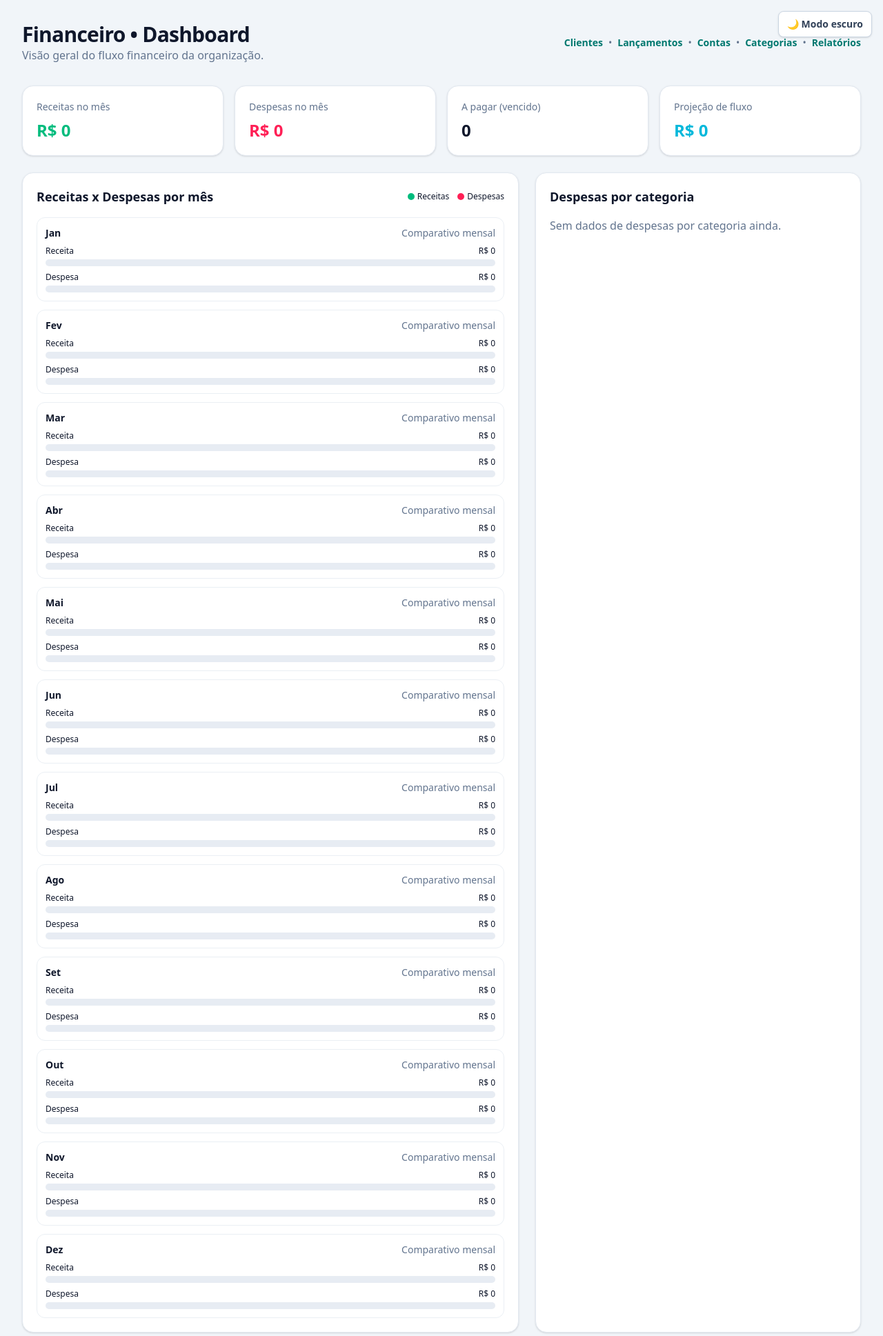
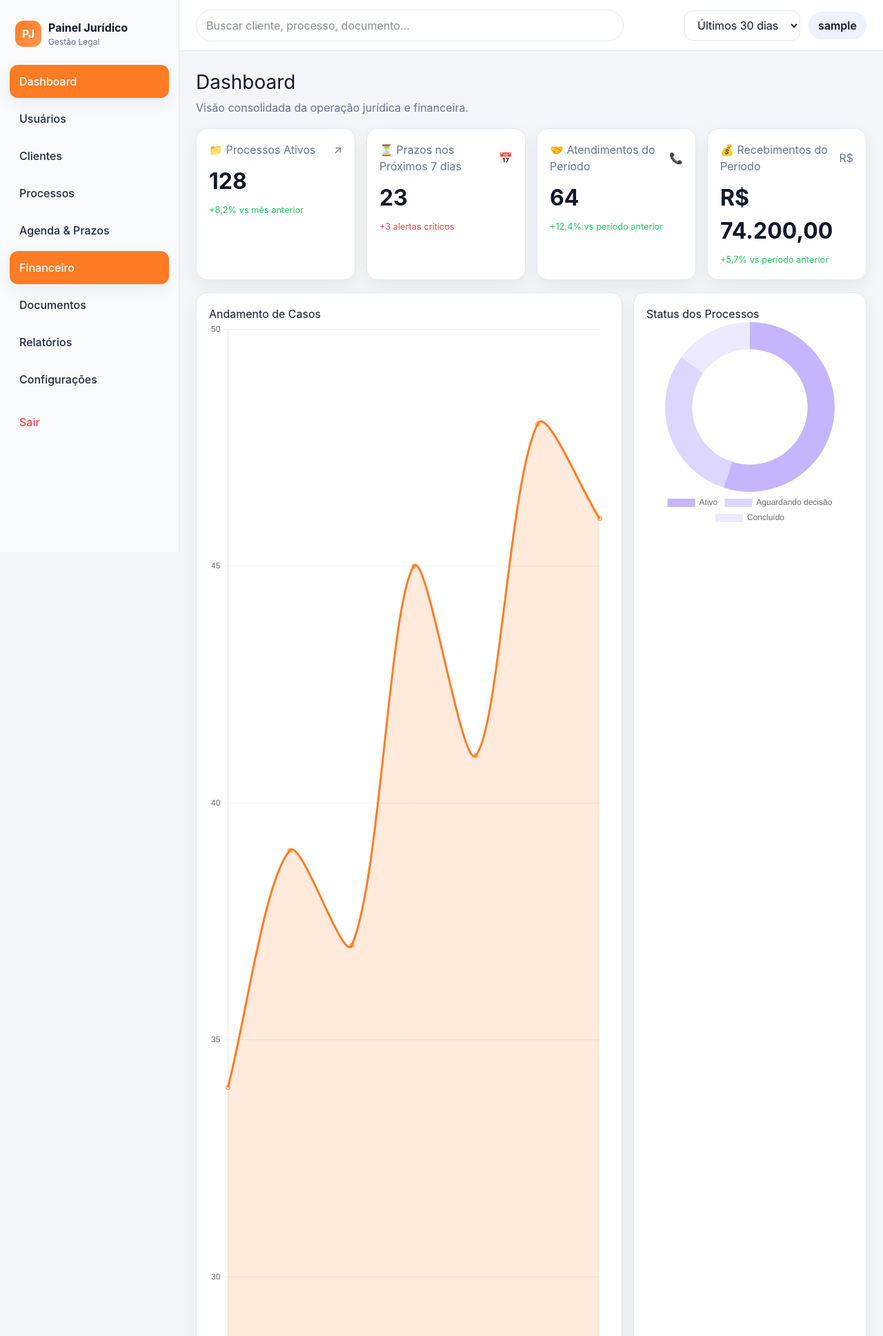
Before and after one commit to Calebe777/IA-juridica, a Django app: page /financeiro/ in a window 1280 px wide. Shown: the top 1937 px of the page at 69% size. Run offline with Django 5.2, Linux system fonts and the light colour scheme; the visitor is signed in with stand-in values (Sample User, id 1); data comes from the database, SQL or seed files in the repository; data that the repository does not hold is empty.

Commit message:
Redesenha dashboard com layout Bubble e shell reutilizável

```diff
--- a/arcabe3-completo-master/financeiro/templates/financeiro/dashboard.html
+++ b/arcabe3-completo-master/financeiro/templates/financeiro/dashboard.html
@@ -1,123 +1,141 @@
 {% extends 'base.html' %}
-{% block 'title' %}Financeiro | Dashboard{% endblock %}
+{% block 'title' %}Dashboard | Painel Jurídico{% endblock %}
+
+{% block 'head' %}
+<script src="https://cdn.jsdelivr.net/npm/chart.js"></script>
+{% endblock 'head' %}
+
 {% block 'body' %}
-<!-- CONTAINER GERAL DO DASHBOARD FINANCEIRO -->
-<div class="mx-auto max-w-7xl p-6 md:p-8">
-    <!-- TÍTULO + NAVEGAÇÃO ENTRE MÓDULOS FINANCEIROS -->
-    <div class="mb-8 flex flex-wrap items-center justify-between gap-4">
-        <div>
-            <h1 class="text-3xl font-bold tracking-tight">Financeiro • Dashboard</h1>
-            <p class="text-slate-500">Visão geral do fluxo financeiro da organização.</p>
-        </div>
-        <nav class="flex flex-wrap items-center gap-2 text-sm">
-            <a class="font-semibold text-teal-700 hover:text-teal-600" href="{% url 'clientes' %}">Clientes</a>
-            <span class="text-slate-500">•</span>
-            <a class="font-semibold text-teal-700 hover:text-teal-600" href="{% url 'financeiro_lancamentos' %}">Lançamentos</a>
-            <span class="text-slate-500">•</span>
-            <a class="font-semibold text-teal-700 hover:text-teal-600" href="{% url 'financeiro_contas' %}">Contas</a>
-            <span class="text-slate-500">•</span>
-            <a class="font-semibold text-teal-700 hover:text-teal-600" href="{% url 'financeiro_categorias' %}">Categorias</a>
-            <span class="text-slate-500">•</span>
-            <a class="font-semibold text-teal-700 hover:text-teal-600" href="{% url 'financeiro_relatorios' %}">Relatórios</a>
-        </nav>
-    </div>
+<section class="dashboard-grid">
+    <header>
+        <h1 class="section-title">Dashboard</h1>
+        <p class="section-subtitle">Visão consolidada da operação jurídica e financeira.</p>
+    </header>
 
-    <!-- CARDS DE INDICADORES PRINCIPAIS -->
-    <section class="grid gap-4 md:grid-cols-2 lg:grid-cols-4">
-        <article class="rounded-2xl border border-slate-200 bg-white p-5 shadow-sm">
-            <p class="text-sm text-slate-500">Receitas no mês</p>
-            <p class="mt-2 text-2xl font-bold text-emerald-500">R$ {{ receitas_mes }}</p>
+    <section class="kpi-grid">
+        <article class="card">
+            <div class="kpi-head"><span>📁 Processos Ativos</span><span>↗</span></div>
+            <div class="kpi-value">{{ a_receber|default:128 }}</div>
+            <small class="kpi-trend up">+8,2% vs mês anterior</small>
         </article>
-        <article class="rounded-2xl border border-slate-200 bg-white p-5 shadow-sm">
-            <p class="text-sm text-slate-500">Despesas no mês</p>
-            <p class="mt-2 text-2xl font-bold text-rose-500">R$ {{ despesas_mes }}</p>
+        <article class="card">
+            <div class="kpi-head"><span>⏳ Prazos nos Próximos 7 dias</span><span>📅</span></div>
+            <div class="kpi-value">{{ a_pagar|default:23 }}</div>
+            <small class="kpi-trend down">+3 alertas críticos</small>
         </article>
-        <article class="rounded-2xl border border-slate-200 bg-white p-5 shadow-sm">
-            <p class="text-sm text-slate-500">A pagar (vencido)</p>
-            <p class="mt-2 text-2xl font-bold">{{ a_pagar }}</p>
+        <article class="card">
+            <div class="kpi-head"><span>🤝 Atendimentos do Período</span><span>📞</span></div>
+            <div class="kpi-value">64</div>
+            <small class="kpi-trend up">+12,4% vs período anterior</small>
         </article>
-        <article class="rounded-2xl border border-slate-200 bg-white p-5 shadow-sm">
-            <p class="text-sm text-slate-500">Projeção de fluxo</p>
-            <p class="mt-2 text-2xl font-bold text-cyan-500">R$ {{ projecao }}</p>
+        <article class="card">
+            <div class="kpi-head"><span>💰 Recebimentos do Período</span><span>R$</span></div>
+            <div class="kpi-value">R$ {{ receitas_mes|default:'74.200,00' }}</div>
+            <small class="kpi-trend up">+5,7% vs período anterior</small>
         </article>
     </section>
 
-    <!-- BLOCO DE GRÁFICOS/COMPARATIVOS -->
-    <section class="mt-6 grid gap-6 lg:grid-cols-5">
-        <article class="rounded-2xl border border-slate-200 bg-white p-5 lg:col-span-3 shadow-sm">
-            <div class="mb-4 flex items-center justify-between">
-                <h2 class="text-lg font-semibold">Receitas x Despesas por mês</h2>
-                <div class="flex items-center gap-3 text-xs">
-                    <span class="inline-flex items-center gap-1"><span class="h-2.5 w-2.5 rounded-full bg-emerald-500"></span>Receitas</span>
-                    <span class="inline-flex items-center gap-1"><span class="h-2.5 w-2.5 rounded-full bg-rose-500"></span>Despesas</span>
-                </div>
-            </div>
-            <div class="space-y-3">
-                {% for item in monthly_series %}
-                    <div class="rounded-xl border border-slate-200/70 p-3">
-                        <div class="mb-2 flex items-center justify-between text-sm">
-                            <p class="font-semibold">{{ item.label }}</p>
-                            <p class="text-slate-500">Comparativo mensal</p>
-                        </div>
-                        <div class="space-y-2">
-                            <div>
-                                <div class="mb-1 flex items-center justify-between text-xs">
-                                    <span>Receita</span>
-                                    <span>R$ {{ item.receita }}</span>
-                                </div>
-                                <div class="h-2.5 overflow-hidden rounded-full bg-slate-200/80">
-                                    <div class="h-full rounded-full bg-gradient-to-r from-emerald-400 to-emerald-600" style="width:{% widthratio item.receita max_ano 100 %}%"></div>
-                                </div>
-                            </div>
-                            <div>
-                                <div class="mb-1 flex items-center justify-between text-xs">
-                                    <span>Despesa</span>
-                                    <span>R$ {{ item.despesa }}</span>
-                                </div>
-                                <div class="h-2.5 overflow-hidden rounded-full bg-slate-200/80">
-                                    <div class="h-full rounded-full bg-gradient-to-r from-rose-400 to-rose-600" style="width:{% widthratio item.despesa max_ano 100 %}%"></div>
-                                </div>
-                            </div>
-                        </div>
-                    </div>
-                {% endfor %}
-            </div>
+    <section class="main-charts">
+        <article class="card chart-wrap">
+            <h2>Andamento de Casos</h2>
+            <canvas id="casesProgressChart" height="120"></canvas>
         </article>
-
-        <article class="rounded-2xl border border-slate-200 bg-white p-5 lg:col-span-2 shadow-sm">
-            <h2 class="text-lg font-semibold">Despesas por categoria</h2>
-            <div class="mt-4 space-y-3">
-                {% for item in top_categorias %}
-                    <div class="rounded-lg border border-slate-200/70 p-3">
-                        <div class="mb-1 flex items-center justify-between text-sm">
-                            <span class="font-medium">{{ item.categoria__nome|default:'Sem categoria' }}</span>
-                            <span class="text-slate-500">R$ {{ item.total }}</span>
-                        </div>
-                        <div class="h-2.5 rounded-full bg-slate-200/80">
-                            <div class="h-2.5 rounded-full bg-gradient-to-r from-indigo-400 to-violet-500" style="width:{% widthratio item.total max_categoria 100 %}%"></div>
-                        </div>
-                    </div>
-                {% empty %}
-                    <p class="text-slate-500">Sem dados de despesas por categoria ainda.</p>
-                {% endfor %}
-            </div>
+        <article class="card donut-wrap">
+            <h2>Status dos Processos</h2>
+            <canvas id="processStatusChart" height="170"></canvas>
         </article>
     </section>
 
-    <!-- LISTA DE SALDOS POR CONTA -->
-    <section class="mt-6 rounded-2xl border border-slate-200 bg-white p-5 shadow-sm">
-        <h2 class="text-lg font-semibold">Saldos por conta</h2>
-        <div class="mt-4 grid gap-3 md:grid-cols-2 xl:grid-cols-3">
-            {% for conta, saldo in saldos %}
-                <div class="rounded-xl border border-slate-300/60 p-4">
-                    <p class="font-semibold">{{ conta.nome }}</p>
-                    <p class="text-slate-500 text-sm">{{ conta.tipo }}</p>
-                    <p class="mt-2 text-xl font-bold">R$ {{ saldo }}</p>
-                </div>
-            {% empty %}
-                <p class="text-slate-500">Nenhuma conta cadastrada.</p>
-            {% endfor %}
-        </div>
+    <section class="card table-card">
+        <h2>Prazos e Próximas Ações</h2>
+        <table>
+            <thead>
+                <tr>
+                    <th>Prazo</th>
+                    <th>Cliente</th>
+                    <th>Processo</th>
+                    <th>Ação</th>
+                    <th>Responsável</th>
+                    <th>Status</th>
+                    <th>Prioridade</th>
+                </tr>
+            </thead>
+            <tbody>
+                <tr>
+                    <td>12/11/2026</td>
+                    <td>Grupo Aurum LTDA</td>
+                    <td>0001234-98.2024.8.26.0100</td>
+                    <td>Protocolar contestação</td>
+                    <td>Dra. Marina</td>
+                    <td><span class="badge warning">Em andamento</span></td>
+                    <td><span class="badge danger">Alta</span></td>
+                </tr>
+                <tr>
+                    <td>15/11/2026</td>
+                    <td>João Carvalho</td>
+                    <td>0009890-11.2023.8.26.0001</td>
+                    <td>Reunião de alinhamento</td>
+                    <td>Dr. Vinícius</td>
+                    <td><span class="badge info">Agendado</span></td>
+                    <td><span class="badge warning">Média</span></td>
+                </tr>
+                <tr>
+                    <td>19/11/2026</td>
+                    <td>Log Prime S/A</td>
+                    <td>0012345-66.2022.8.26.0100</td>
+                    <td>Enviar parecer final</td>
+                    <td>Dra. Camila</td>
+                    <td><span class="badge success">Concluído</span></td>
+                    <td><span class="badge info">Baixa</span></td>
+                </tr>
+            </tbody>
+        </table>
     </section>
-</div>
+</section>
 {% endblock %}
+
+{% block 'scripts' %}
+<script>
+const lineCtx = document.getElementById('casesProgressChart');
+if (lineCtx) {
+    new Chart(lineCtx, {
+        type: 'line',
+        data: {
+            labels: ['Mai', 'Jun', 'Jul', 'Ago', 'Set', 'Out', 'Nov'],
+            datasets: [{
+                label: 'Casos com avanço',
+                data: [34, 39, 37, 45, 41, 48, 46],
+                borderColor: '#ff7b24',
+                backgroundColor: 'rgba(255, 123, 36, 0.16)',
+                fill: true,
+                tension: 0.3
+            }]
+        },
+        options: {
+            maintainAspectRatio: false,
+            plugins: { legend: { display: false } },
+            scales: { y: { beginAtZero: true, grid: { color: '#eef2f7' } }, x: { grid: { display: false } } }
+        }
+    });
+}
+
+const donutCtx = document.getElementById('processStatusChart');
+if (donutCtx) {
+    new Chart(donutCtx, {
+        type: 'doughnut',
+        data: {
+            labels: ['Ativo', 'Aguardando decisão', 'Concluído'],
+            datasets: [{
+                data: [55, 30, 15],
+                backgroundColor: ['#c4b5fd', '#ddd6fe', '#ede9fe'],
+                borderWidth: 0
+            }]
+        },
+        options: {
+            cutout: '68%',
+            plugins: { legend: { position: 'bottom' } }
+        }
+    });
+}
+</script>
+{% endblock 'scripts' %}
--- a/arcabe3-completo-master/templates/base.html
+++ b/arcabe3-completo-master/templates/base.html
@@ -1,46 +1,82 @@
+{% load static %}
 <!DOCTYPE html>
 <html lang="pt-BR">
 <head>
     <meta charset="UTF-8" />
     <meta name="viewport" content="width=device-width, initial-scale=1.0" />
     <title>{% block 'title' %}Painel Jurídico{% endblock 'title' %}</title>
+    <link rel="stylesheet" href="{% static 'css/app-dashboard.css' %}">
     <script src="https://cdn.jsdelivr.net/npm/@tailwindcss/browser@4"></script>
-        {% block 'head' %}
-        {% endblock 'head' %}
+    {% block 'head' %}{% endblock 'head' %}
 </head>
-    <body id="app-body" class="min-h-screen bg-slate-100 text-slate-900 antialiased transition-colors duration-200">
-        <button id="theme-toggle" class="fixed right-4 top-4 z-50 rounded-lg border border-slate-300 bg-white px-3 py-2 text-sm font-semibold text-slate-700 shadow-sm transition hover:bg-slate-100" type="button">🌙 Modo escuro</button>
-        {% block 'body' %}
-        {% endblock 'body' %}
+<body>
+{% if request.user.is_authenticated %}
+<div class="app-shell" id="appShell">
+    <aside class="sidebar" id="sidebar">
+        <div class="sidebar__brand">
+            <span class="sidebar__logo">PJ</span>
+            <div>
+                <strong>Painel Jurídico</strong>
+                <small>Gestão Legal</small>
+            </div>
+        </div>
+
+        <nav class="sidebar__menu">
+            <a href="{% url 'financeiro_dashboard' %}" class="menu-item {% if '/financeiro/' in request.path and '/financeiro/lancamentos/' not in request.path and '/financeiro/contas/' not in request.path and '/financeiro/categorias/' not in request.path and '/financeiro/relatorios/' not in request.path %}is-active{% endif %}">Dashboard</a>
+            <a href="{% url 'cadastro' %}" class="menu-item {% if '/usuarios/cadastro/' in request.path %}is-active{% endif %}">Usuários</a>
+            <a href="{% url 'clientes' %}" class="menu-item {% if '/usuarios/clientes/' in request.path %}is-active{% endif %}">Clientes</a>
+            <a href="{% url 'financeiro_lancamentos' %}" class="menu-item {% if '/financeiro/lancamentos/' in request.path %}is-active{% endif %}">Processos</a>
+            <a href="{% url 'financeiro_contas' %}" class="menu-item {% if '/financeiro/contas/' in request.path %}is-active{% endif %}">Agenda &amp; Prazos</a>
+            <a href="{% url 'financeiro_dashboard' %}" class="menu-item {% if '/financeiro/' in request.path %}is-active{% endif %}">Financeiro</a>
+            <a href="{% url 'clientes' %}" class="menu-item">Documentos</a>
+            <a href="{% url 'financeiro_relatorios' %}" class="menu-item {% if '/financeiro/relatorios/' in request.path %}is-active{% endif %}">Relatórios</a>
+            <a href="/admin/" class="menu-item">Configurações</a>
+            <a href="{% url 'login' %}" class="menu-item menu-item--danger">Sair</a>
+        </nav>
+    </aside>
+
+    <div class="app-main">
+        <header class="topbar">
+            <button class="icon-btn only-mobile" id="sidebarToggle" type="button" aria-label="Abrir menu">☰</button>
+            <div class="topbar__search">
+                <input type="search" placeholder="Buscar cliente, processo, documento..." />
+            </div>
+            <div class="topbar__actions">
+                <select aria-label="Filtro de período">
+                    <option>Últimos 7 dias</option>
+                    <option selected>Últimos 30 dias</option>
+                    <option>Este trimestre</option>
+                </select>
+                <div class="topbar__profile">
+                    <span>{{ request.user.username|default:'Usuário' }}</span>
+                </div>
+            </div>
+        </header>
+
+        <main class="page-content">
+{% else %}
+<main class="auth-shell">
+{% endif %}
+
+{% block 'body' %}{% endblock 'body' %}
+
+{% if request.user.is_authenticated %}
+        </main>
+    </div>
+</div>
+{% else %}
+</main>
+{% endif %}
+
 <script>
 (() => {
-                const root = document.documentElement;
-                const body = document.getElementById('app-body');
-                const button = document.getElementById('theme-toggle');
-                const saved = localStorage.getItem('painel-theme');
-                const prefersDark = window.matchMedia('(prefers-color-scheme: dark)').matches;
-
-                const applyTheme = (theme) => {
-                    const dark = theme === 'dark';
-                    root.setAttribute('data-theme', theme);
-                    body.className = dark
-                        ? 'min-h-screen bg-slate-950 text-slate-100 antialiased transition-colors duration-200'
-                        : 'min-h-screen bg-slate-100 text-slate-900 antialiased transition-colors duration-200';
-
-                    button.className = dark
-                        ? 'fixed right-4 top-4 z-50 rounded-lg border border-slate-700 bg-slate-800 px-3 py-2 text-sm font-semibold text-slate-100 shadow-sm transition hover:bg-slate-700'
-                        : 'fixed right-4 top-4 z-50 rounded-lg border border-slate-300 bg-white px-3 py-2 text-sm font-semibold text-slate-700 shadow-sm transition hover:bg-slate-100';
-
-                    button.textContent = dark ? '☀️ Modo claro' : '🌙 Modo escuro';
-                };
-
-                applyTheme(saved || (prefersDark ? 'dark' : 'light'));
-                button.addEventListener('click', () => {
-                    const next = root.getAttribute('data-theme') === 'dark' ? 'light' : 'dark';
-                    localStorage.setItem('painel-theme', next);
-                    applyTheme(next);
-                });
+    const sidebar = document.getElementById('sidebar');
+    const button = document.getElementById('sidebarToggle');
+    if (sidebar && button) {
+        button.addEventListener('click', () => sidebar.classList.toggle('is-open'));
+    }
 })();
 </script>
+{% block 'scripts' %}{% endblock 'scripts' %}
 </body>
 </html>
--- /dev/null
+++ b/arcabe3-completo-master/templates/static/css/app-dashboard.css
@@ -0,0 +1,149 @@
+:root {
+  --bg: #f3f5f9;
+  --surface: #ffffff;
+  --text: #0f172a;
+  --muted: #64748b;
+  --border: #e2e8f0;
+  --primary: #ff7b24;
+  --success: #22c55e;
+  --danger: #ef4444;
+  --shadow: 0 8px 24px rgba(15, 23, 42, 0.06);
+  --radius: 16px;
+}
+
+* { box-sizing: border-box; }
+body {
+  margin: 0;
+  font-family: Inter, system-ui, -apple-system, Segoe UI, Roboto, sans-serif;
+  color: var(--text);
+  background: var(--bg);
+}
+
+.app-shell { display: grid; grid-template-columns: 260px 1fr; min-height: 100vh; }
+.sidebar {
+  background: #f8fafc;
+  border-right: 1px solid var(--border);
+  padding: 20px 14px;
+  position: sticky;
+  top: 0;
+  height: 100vh;
+}
+.sidebar__brand { display: flex; align-items: center; gap: 10px; padding: 8px; margin-bottom: 16px; }
+.sidebar__logo {
+  width: 38px;
+  height: 38px;
+  border-radius: 12px;
+  background: linear-gradient(135deg, #ff7b24, #ff994f);
+  color: #fff;
+  font-weight: 700;
+  display: inline-flex;
+  align-items: center;
+  justify-content: center;
+}
+.sidebar__brand small { display: block; color: var(--muted); font-size: 12px; }
+.sidebar__menu { display: flex; flex-direction: column; gap: 6px; }
+.menu-item {
+  text-decoration: none;
+  color: #1e293b;
+  padding: 12px 14px;
+  border-radius: 12px;
+  transition: all .2s ease;
+  font-weight: 500;
+}
+.menu-item:hover { background: #eef2ff; color: #111827; }
+.menu-item:focus-visible { outline: 2px solid #818cf8; }
+.menu-item.is-active { background: var(--primary); color: #fff; box-shadow: var(--shadow); }
+.menu-item--danger { color: var(--danger); margin-top: 8px; }
+
+.app-main { min-width: 0; }
+.topbar {
+  height: 74px;
+  background: var(--surface);
+  border-bottom: 1px solid var(--border);
+  display: flex;
+  align-items: center;
+  justify-content: space-between;
+  padding: 0 24px;
+  gap: 18px;
+}
+.topbar__search { flex: 1; max-width: 620px; }
+.topbar__search input,
+.topbar__actions select,
+.input {
+  width: 100%;
+  border: 1px solid var(--border);
+  border-radius: 999px;
+  padding: 10px 14px;
+  background: #fff;
+}
+.topbar__actions { display: flex; align-items: center; gap: 12px; }
+.topbar__actions select { width: auto; border-radius: 12px; }
+.topbar__profile {
+  background: #eef2ff;
+  border-radius: 999px;
+  padding: 8px 14px;
+  font-weight: 600;
+}
+.page-content { padding: 24px; }
+.auth-shell { min-height: 100vh; display: grid; place-items: center; padding: 24px; }
+
+.dashboard-grid { display: grid; gap: 18px; }
+.section-title { margin: 0; font-size: 28px; }
+.section-subtitle { margin: 4px 0 0; color: var(--muted); }
+.kpi-grid { display: grid; grid-template-columns: repeat(4, minmax(0, 1fr)); gap: 16px; }
+.card {
+  background: var(--surface);
+  border: 1px solid var(--border);
+  border-radius: var(--radius);
+  box-shadow: var(--shadow);
+  padding: 18px;
+}
+.kpi-head { display: flex; justify-content: space-between; align-items: center; color: var(--muted); }
+.kpi-value { font-size: 32px; font-weight: 700; margin: 10px 0 4px; }
+.kpi-trend.up { color: var(--success); }
+.kpi-trend.down { color: var(--danger); }
+
+.main-charts { display: grid; grid-template-columns: 2fr 1fr; gap: 16px; }
+.chart-wrap { min-height: 320px; }
+.donut-wrap { min-height: 320px; display: grid; align-content: start; }
+
+.table-card table { width: 100%; border-collapse: collapse; font-size: 14px; }
+.table-card th, .table-card td { padding: 12px 10px; border-bottom: 1px solid var(--border); text-align: left; }
+.table-card th { color: var(--muted); font-weight: 600; background: #f8fafc; }
+.badge {
+  display: inline-flex; padding: 4px 10px; border-radius: 999px;
+  font-size: 12px; font-weight: 600;
+}
+.badge.success { color: #15803d; background: #dcfce7; }
+.badge.warning { color: #92400e; background: #fef3c7; }
+.badge.info { color: #1d4ed8; background: #dbeafe; }
+.badge.danger { color: #991b1b; background: #fee2e2; }
+.button { border: 0; border-radius: 12px; padding: 10px 14px; font-weight: 600; cursor: pointer; }
+.button.primary { background: var(--primary); color: #fff; }
+.button.primary:hover { filter: brightness(.96); }
+.icon-btn { border: 1px solid var(--border); background: #fff; border-radius: 10px; padding: 8px 12px; }
+.only-mobile { display: none; }
+
+@media (max-width: 1024px) {
+  .kpi-grid { grid-template-columns: repeat(2, minmax(0, 1fr)); }
+  .main-charts { grid-template-columns: 1fr; }
+}
+
+@media (max-width: 768px) {
+  .app-shell { grid-template-columns: 1fr; }
+  .sidebar {
+    position: fixed;
+    left: -280px;
+    z-index: 50;
+    transition: left .25s ease;
+    box-shadow: var(--shadow);
+    width: 260px;
+  }
+  .sidebar.is-open { left: 0; }
+  .only-mobile { display: inline-block; }
+  .topbar { padding: 0 12px; }
+  .topbar__search { max-width: none; }
+  .topbar__actions select { display: none; }
+  .kpi-grid { grid-template-columns: 1fr; }
+  .page-content { padding: 14px; }
+}
```
Lines whose indentation alone changed are shown as unchanged.
